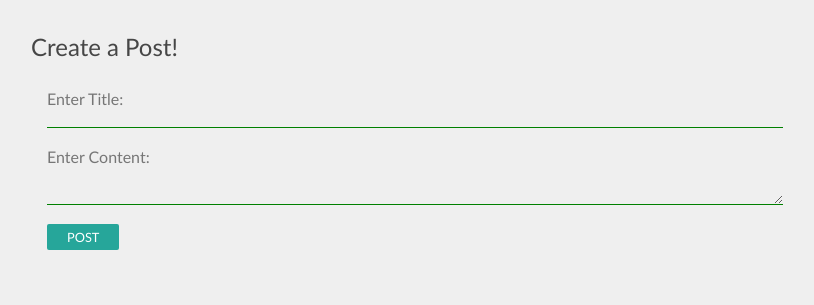
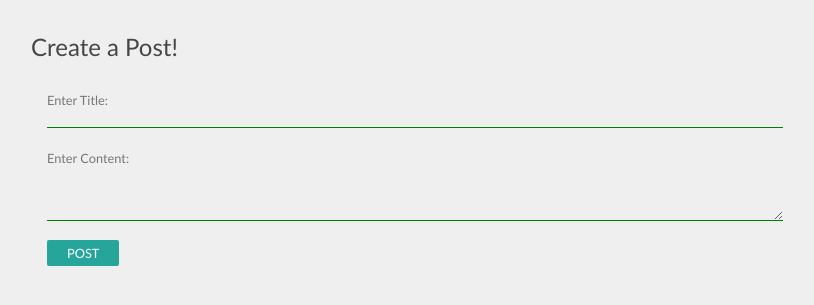
Before and after one commit to ivanwritescode/RethinkITBlog, a PHP site: page /RethinkITBlog/blogposts/createpostform.php in a window 1280 px wide. Shown: the part 51-356 px from the top of the page, without its empty margins (225-1039 px from the left). Run offline with PHP 8.4, Linux system fonts and the light colour scheme; style sheets or scripts are compiled from the project's sources.

Commit message:
Padding and font-size changes on form fields

```diff
--- a/public/styles/styles.css
+++ b/public/styles/styles.css
@@ -84,6 +84,7 @@ body {
 
 form label {
   opacity: 0.5;
+  font-size: 0.8rem;
 }
 form label:focus {
   opacity: 1;
@@ -100,6 +101,7 @@ form textarea {
   display: block;
   width: 100%;
   border-bottom: 1px solid green;
+  padding: 0.5em;
 }
 form textarea:focus {
   outline: none;
--- a/public/styles/styles.scss
+++ b/public/styles/styles.scss
@@ -98,6 +98,7 @@ body {
 form {
     label {
         opacity: .5;
+        font-size: .8rem;
 
         &:focus {
             opacity: 1;
@@ -118,6 +119,7 @@ form {
         display: block;
         width: 100%;
         border-bottom: 1px solid green;
+        padding: .5em;
 
         &:focus {
             outline: none;
```
Also changed, not shown: 1 other file.
